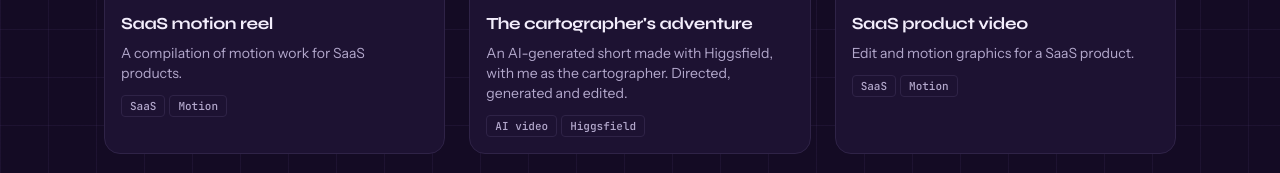
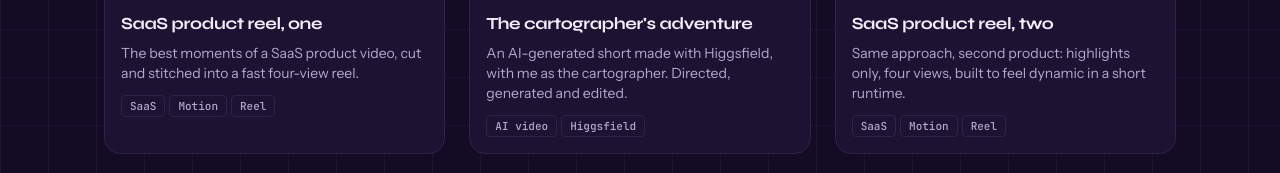
Before and after one commit to smkrsajid/portfolio, a plain HTML site: page index.html in a window 1280 px wide. Shown: the part 1891-2064 px from the top of the page. Drawn offline with Linux system fonts and the light colour scheme.

Commit message:
Describe both SaaS reels accurately
Co-Authored-By: Claude Fable 5.1 <noreply@anthropic.com>
Claude-Session: https://claude.ai/code/session_01M8WAYUrbhTTYqfa1BwAoKf

```diff
--- a/index.html
+++ b/index.html
@@ -376,9 +376,9 @@ const SKILLS = [
 // image: optional thumbnail file or URL; Vimeo thumbnails load automatically when left empty.
 // link: optional, used when there is no video.
 const WORK = [
-  { title: "SaaS motion reel", role: "A compilation of motion work for SaaS products.", video: "https://youtu.be/2WDf4laVH0A", tags: ["SaaS", "Motion"] },
+  { title: "SaaS product reel, one", role: "The best moments of a SaaS product video, cut and stitched into a fast four-view reel.", video: "https://youtu.be/2WDf4laVH0A", tags: ["SaaS", "Motion", "Reel"] },
   { title: "The cartographer's adventure", role: "An AI-generated short made with Higgsfield, with me as the cartographer. Directed, generated and edited.", video: "https://youtu.be/bVxFy9wAtpc", tags: ["AI video", "Higgsfield"] },
-  { title: "SaaS product video", role: "Edit and motion graphics for a SaaS product.", video: "https://youtu.be/eQQEjop9x64", tags: ["SaaS", "Motion"] },
+  { title: "SaaS product reel, two", role: "Same approach, second product: highlights only, four views, built to feel dynamic in a short runtime.", video: "https://youtu.be/eQQEjop9x64", tags: ["SaaS", "Motion", "Reel"] },
   { title: "Are you doing your sales wrong?", role: "Podcast episode with two guests on sales. Full edit, graphics and multi-platform export.", video: "https://youtu.be/Ue2YIeHKyP4", tags: ["Podcast", "Long-form"] },
   { title: "Season two promo for a law firm's podcast", role: "Promo edit and motion graphics for the channel's second season.", video: "https://youtu.be/JeBrcJrc_s8", tags: ["Promo", "Motion"] },
   { title: "Nazmul Ahmed on brands", role: "Interview with one of Bangladesh's best-known business voices. Edit and graphics.", video: "https://youtu.be/ZDhsTZlDVVo", tags: ["Talking head", "Business"] },
```
